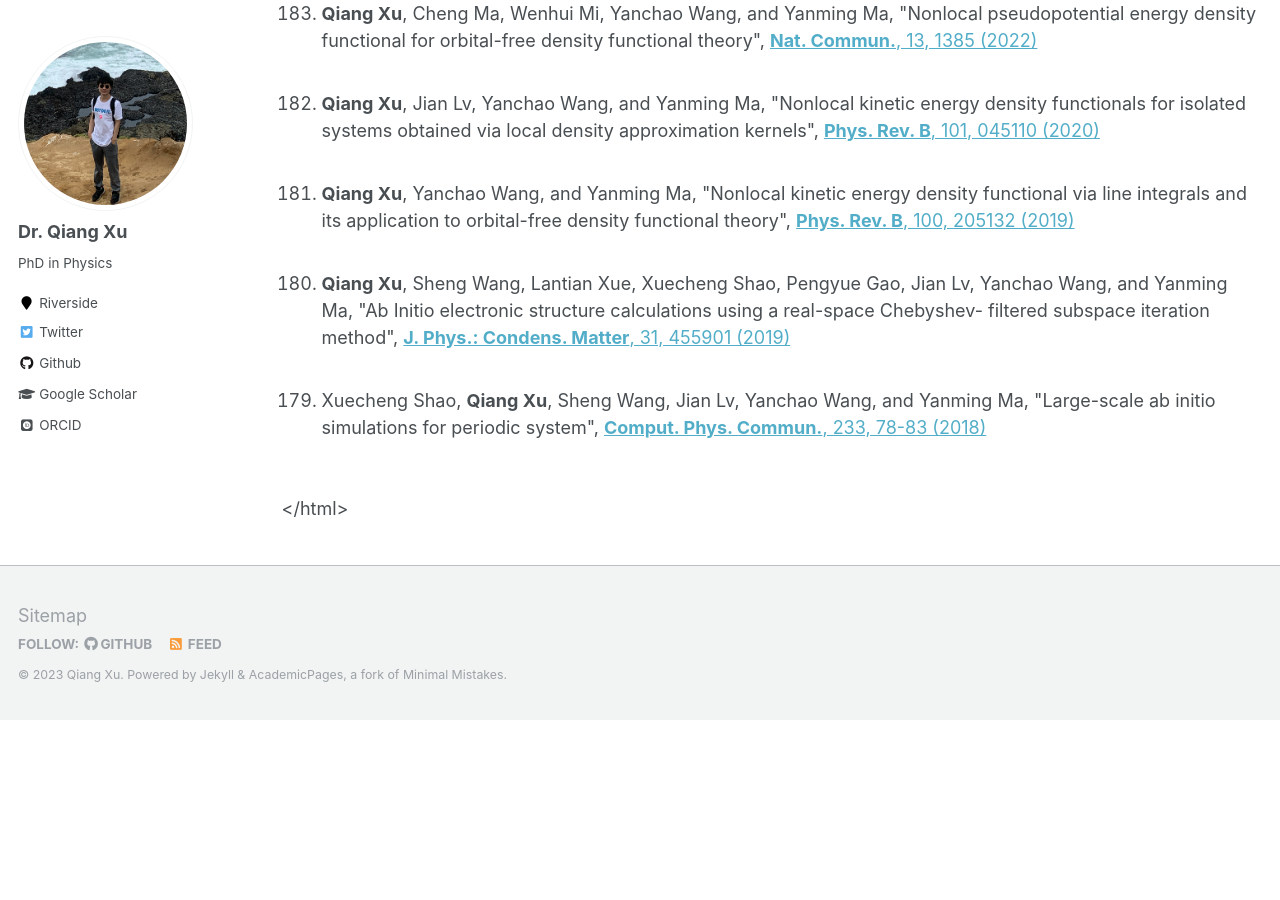
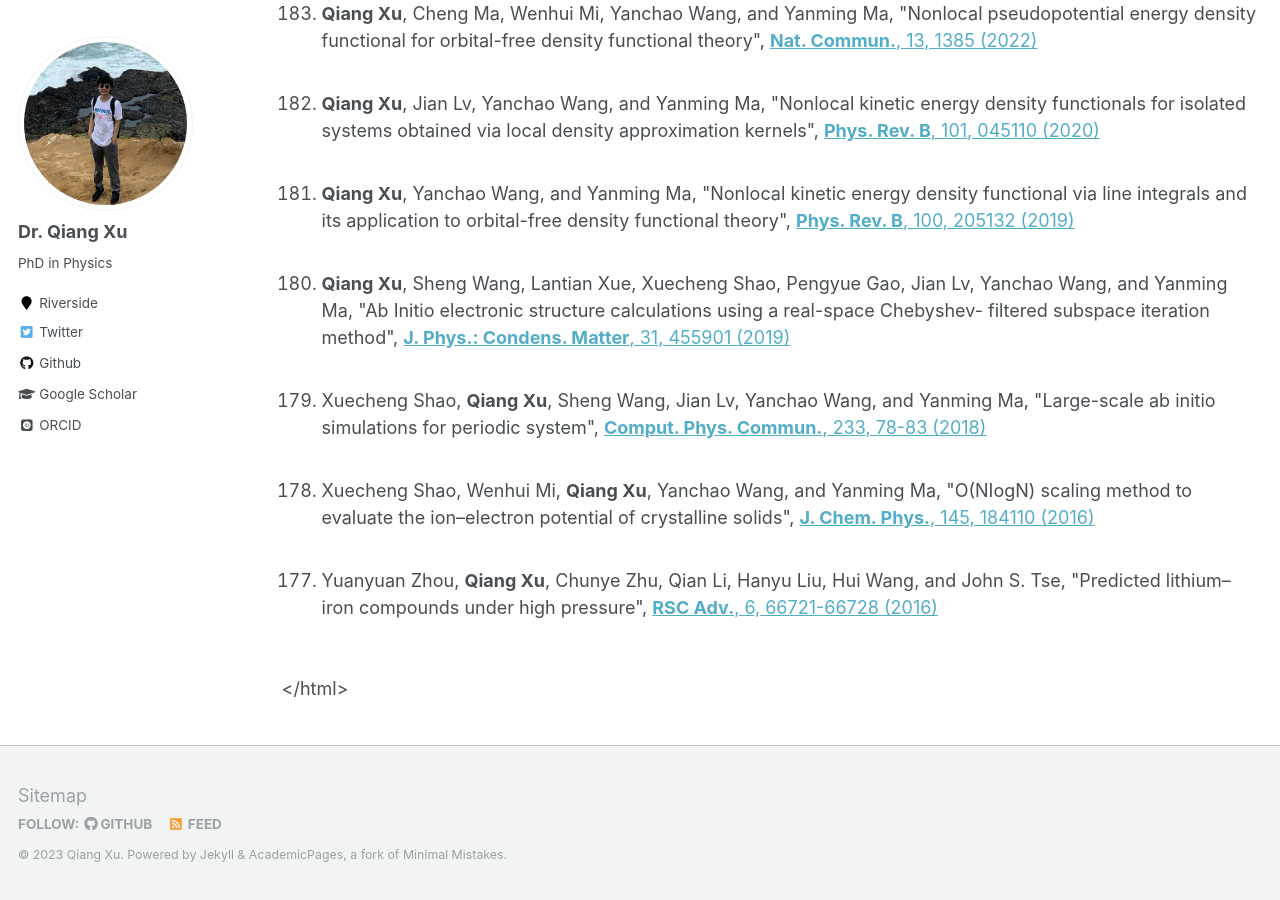
Before and after one commit to xqjlu/xqjlu.github.io, a Jekyll site: the page built from _pages/publications.md, in a window 1280 px wide and 900 px high, scrolled down 695 px. Built offline with Jekyll 4.4.1, drawn with Linux system fonts in a browser that asks for light colours; some web fonts are replaced; before the commit the page ends 1415 px from its top, so only the background shows below that.

Commit message:
add pubs

```diff
--- a/_pages/publications.md
+++ b/_pages/publications.md
@@ -70,6 +70,16 @@ redirect_from:
 <a href="https://doi.org/10.1016/j.cpc.2018.07.009"  target="_blank"><b>Comput. Phys. Commun.</b>, 233, 78-83 (2018)</a>
 </li><br>
 
+<!--2016-->
+<li>Xuecheng Shao, Wenhui Mi, <b>Qiang Xu</b>, Yanchao Wang, and Yanming Ma, "O(NIogN) scaling method to evaluate the ion–electron potential of crystalline solids",
+<a href="https://doi.org/10.1063/1.4967319"  target="_blank"><b>J. Chem. Phys.</b>, 145, 184110 (2016)</a>
+</li><br>
+
+
+<li>Yuanyuan Zhou, <b>Qiang Xu</b>, Chunye Zhu, Qian Li, Hanyu Liu, Hui Wang, and John S. Tse, "Predicted lithium–iron compounds under high pressure",
+<a href="https://doi.org/10.1039/C6RA11064A"  target="_blank"><b>RSC Adv.</b>, 6, 66721-66728 (2016)</a>
+</li><br>
+
 </ol>
 
 
```
